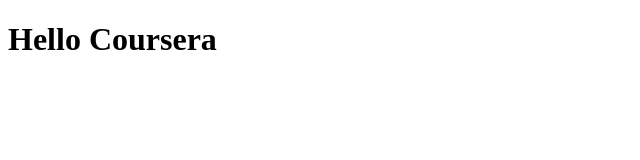
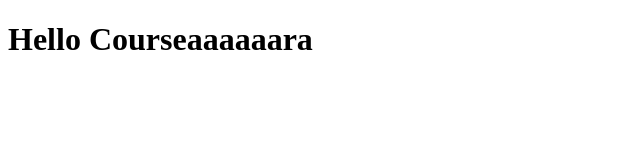
Before and after one commit to greeksachdeva/coursera-test, a plain HTML site: page site/index.html in a window 1280 px wide. Shown: the whole page, without its empty margins (0-640 px from the left). Drawn offline with Linux system fonts and the light colour scheme.

Commit message:
My commit comments

```diff
--- a/site/index.html
+++ b/site/index.html
@@ -7,7 +7,7 @@
     <title>Hwllo Coursera </title>
 </head>
 <body>
-    <h1>Hello Coursera</h1>
+    <h1>Hello Courseaaaaaara</h1>
 
 </body>
 </html>
```
